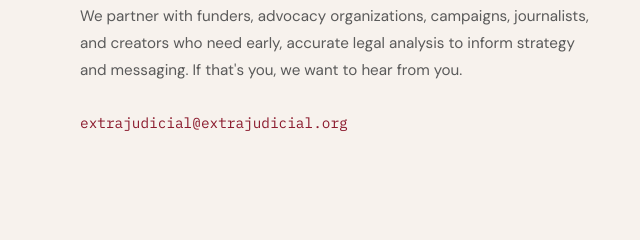
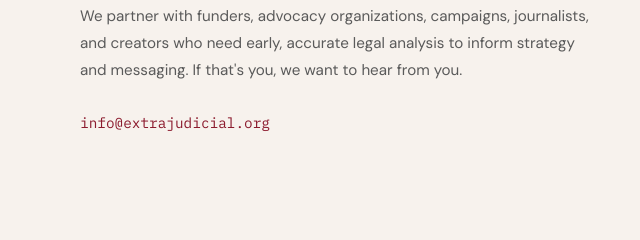
Before and after one commit to imanigandy/extrajudicial-website, a plain HTML site: page index.html in a window 1280 px wide. Shown: the part 4624-4864 px from the top of the page, 0-640 px from the left. Drawn offline with nearby package versions, Linux system fonts and the light colour scheme; a web font is replaced by a local one.

Commit message:
Add files via upload

```diff
--- a/index.html
+++ b/index.html
@@ -334,7 +334,7 @@ footer{background:var(--blue-dark);padding:2.5rem 0;}
       <div>
         <h2 class="section-h2">Let's work together.</h2>
         <p class="contact-body">We partner with funders, advocacy organizations, campaigns, journalists, and creators who need early, accurate legal analysis to inform strategy and messaging. If that's you, we want to hear from you.</p>
-        <a href="mailto:extrajudicial@extrajudicial.org" class="contact-link">extrajudicial@extrajudicial.org</a>
+        <a href="mailto:info@extrajudicial.org" class="contact-link">info@extrajudicial.org</a>
       </div>
       <div class="contact-form">
         <div class="form-row">
```
